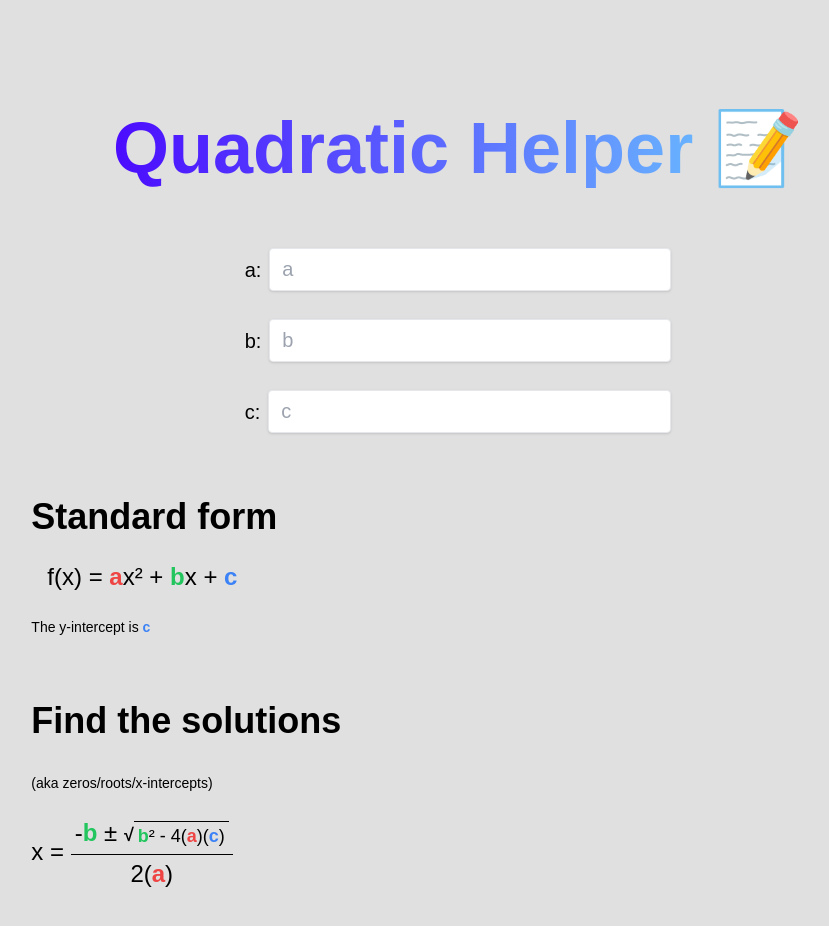
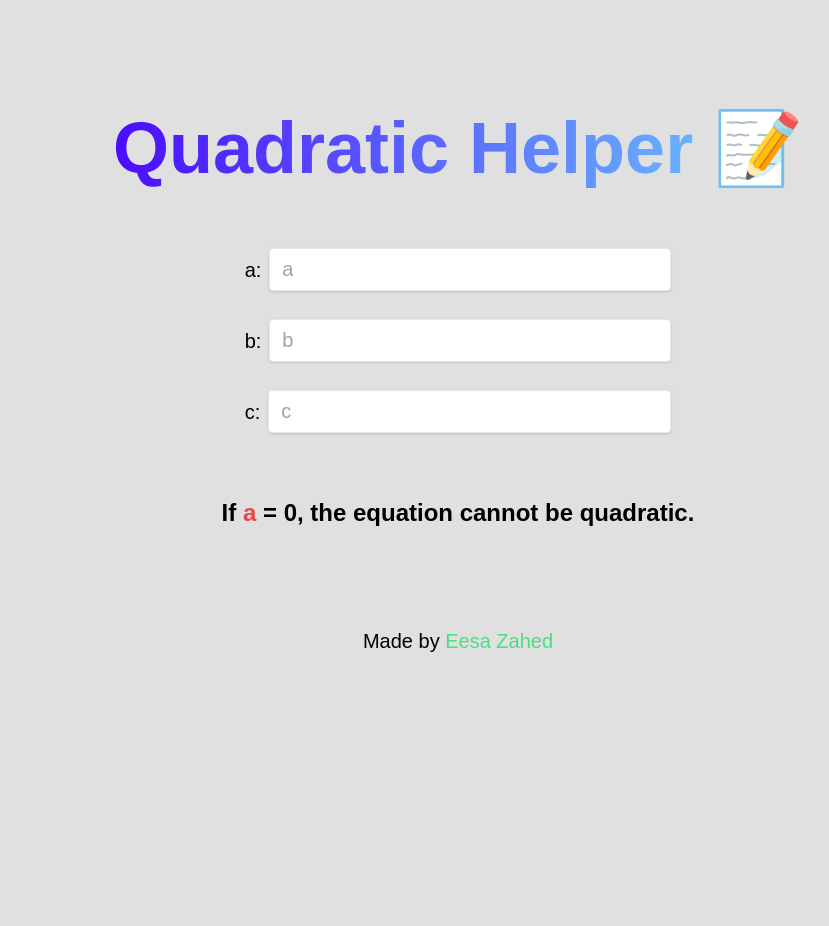
Before and after one commit to eesazahed/quadratic-helper, a Next.js app: page / in a window 1280 px wide. Shown: the top 926 px of the page, without its empty margins (182-1011 px from the left). After the commit the page ends 896 px from the top, so only its background shows below. Built offline with nearby package versions, Linux system fonts and the light colour scheme.

Commit message:
added links to desmos

```diff
--- a/pages/index.tsx
+++ b/pages/index.tsx
@@ -109,15 +109,27 @@ const Home: NextPage = () => {
                 updateParent={(e: string) => setFormData({ ...formData, c: e })}
               />
             </div>
-            {a !== undefined && a === 0 ? (
+            {a === undefined || a === 0 ? (
               <div className="mb-8">
-                <h1 className="mt-16 mb-8 text-2xl font-bold">
+                <h1 className="text-center mt-16 mb-8 text-2xl font-bold">
                   If <A /> = 0, the equation cannot be quadratic.
                 </h1>
               </div>
             ) : (
               <div>
                 <div className="mb-8">
+                  <p className="text-sm text-center italic">
+                    You can click on the standard, factored, or vertex form
+                    equation to copy it. You can paste it into{" "}
+                    <a
+                      href="https://desmos.com/calculator"
+                      rel="noreferrer"
+                      target="_blank"
+                    >
+                      Desmos
+                    </a>{" "}
+                    to see a visualized graph.
+                  </p>
                   <h1 className="mt-16 mb-4 text-4xl font-bold">
                     Standard form
                   </h1>
@@ -150,9 +162,7 @@ const Home: NextPage = () => {
                   <h1 className="mt-16 mb-8 text-4xl font-bold">
                     Find the solutions
                   </h1>
-                  <p className="my-5 4 text-sm">
-                    (aka zeros/roots/x-intercepts)
-                  </p>
+                  <p className="my-4 text-sm">(aka zeros/roots/x-intercepts)</p>
                   <div>
                     <h2 className="my-4 text-2xl">
                       x ={" "}
@@ -180,10 +190,16 @@ const Home: NextPage = () => {
                       />
                     </h2>
                   </div>
-                  {a !== undefined &&
-                    b !== undefined &&
-                    c !== undefined &&
-                    discriminant !== undefined && (
+                  {b === undefined || b === 0 || c === undefined || c === 0 ? (
+                    <div>
+                      <p className="my-4 text-sm">
+                        Values for <B /> and <C /> are needed to solve this
+                        quadratic equation.
+                      </p>
+                    </div>
+                  ) : (
+                    <div>
+                      {discriminant !== undefined && (
                         <div>
                           <p className="my-4 text-sm">
                             The discriminant{" "}
@@ -214,8 +230,28 @@ const Home: NextPage = () => {
                             {discriminant < 0 && (
                               <div>
                                 <p className="my-4 text-sm">
-                                Since it is less than zero, that means that the
-                                quadratic has no real roots.
+                                  Since it is less than zero, that means that
+                                  the quadratic has no real roots. However, you
+                                  can still copy{" "}
+                                  <a
+                                    className="text-purple-500 cursor-pointer"
+                                    onClick={(e: any) =>
+                                      copy(e.target.innerText)
+                                    }
+                                  >
+                                    f(x) = {a !== 1 && <A a={a} />}
+                                    x&#178; + {b !== 1 && <B b={b} />}x +{" "}
+                                    <C c={c} />
+                                  </a>{" "}
+                                  and paste it into{" "}
+                                  <a
+                                    href="https://desmos.com/calculator"
+                                    rel="noreferrer"
+                                    target="_blank"
+                                  >
+                                    Desmos
+                                  </a>{" "}
+                                  to see a visualized graph.
                                 </p>
                               </div>
                             )}
@@ -248,8 +284,8 @@ const Home: NextPage = () => {
                                 </h1>
                                 <p className="my-4 text-sm">
                                   Since there&apos;s only one root, that means
-                                that the root must be the vertex. Therefore, the
-                                vertex is{" "}
+                                  that the root must be the vertex. Therefore,
+                                  the vertex is{" "}
                                   <span className="text-pink-500">
                                     ({-b / (2 * a)}, 0).
                                   </span>
@@ -292,7 +328,9 @@ const Home: NextPage = () => {
                                   ={" "}
                                   <Fraction
                                     numerator={
-                                    <span>{-b + Math.sqrt(discriminant)}</span>
+                                      <span>
+                                        {-b + Math.sqrt(discriminant)}
+                                      </span>
                                     }
                                     denominator={<span>{2 * a}</span>}
                                   />{" "}
@@ -328,7 +366,9 @@ const Home: NextPage = () => {
                                   ={" "}
                                   <Fraction
                                     numerator={
-                                    <span>{-b - Math.sqrt(discriminant)}</span>
+                                      <span>
+                                        {-b - Math.sqrt(discriminant)}
+                                      </span>
                                     }
                                     denominator={<span>{2 * a}</span>}
                                   />{" "}
@@ -356,7 +396,8 @@ const Home: NextPage = () => {
                                       }
                                     >
                                       f(x) = {a !== 1 && <A a={a} />}
-                                    (x {root1 < 0 ? "+" : "-"} {Math.abs(root1)}
+                                      (x {root1 < 0 ? "+" : "-"}{" "}
+                                      {Math.abs(root1)}
                                       )(x {root2 < 0 ? "+" : "-"}{" "}
                                       {Math.abs(root2)})
                                     </h2>
@@ -369,14 +410,14 @@ const Home: NextPage = () => {
                                       Find the vertex
                                     </h1>
                                     <p className="my-4 text-sm">
-                                    Given the solutions are are ({root1}, 0) and
-                                    ({root2}, 0), we can find the x-value of the
-                                    vertex by getting the midpoint of both of
-                                    the x-values of the solutions.
+                                      Given the solutions are are ({root1}, 0)
+                                      and ({root2}, 0), we can find the x-value
+                                      of the vertex by getting the midpoint of
+                                      both of the x-values of the solutions.
                                       <br />
                                       <br />
-                                    This can be done by adding them and dividing
-                                    them by 2.
+                                      This can be done by adding them and
+                                      dividing them by 2.
                                     </p>
                                     <h2 className="my-4 text-2xl">
                                       {root1} + {root2} = {root1 + root2}
@@ -388,8 +429,8 @@ const Home: NextPage = () => {
                                       <div>
                                         <p className="my-4 text-sm">
                                           We know that the x-value of the vertex
-                                        is {xValueVertex}. Now, we just need to
-                                        plug it in the equation in standard
+                                          is {xValueVertex}. Now, we just need
+                                          to plug it in the equation in standard
                                           form.
                                         </p>
                                         <h2 className="my-4 text-2xl">
@@ -400,12 +441,15 @@ const Home: NextPage = () => {
                                         <h2 className="my-4 text-2xl">
                                           = <A a={a} />(
                                           {xValueVertex * xValueVertex}) +{" "}
-                                        <B b={b * xValueVertex} /> + <C c={c} />
+                                          <B b={b * xValueVertex} /> +{" "}
+                                          <C c={c} />
                                         </h2>
                                         <h2 className="my-4 text-2xl">
                                           ={" "}
                                           <A
-                                          a={a * (xValueVertex * xValueVertex)}
+                                            a={
+                                              a * (xValueVertex * xValueVertex)
+                                            }
                                           />{" "}
                                           + <B b={b * xValueVertex} /> +
                                           <C c={c} /> = {yValueVertex}
@@ -433,11 +477,15 @@ const Home: NextPage = () => {
                                                 }
                                               >
                                                 f(x) = {a !== 1 && <A a={a} />}
-                                              (x {xValueVertex < 0
+                                                (x{" "}
+                                                {xValueVertex < 0
                                                   ? "+"
                                                   : "-"}{" "}
-                                              {Math.abs(xValueVertex)})&#178;{" "}
-                                              {yValueVertex < 0 ? "-" : "+"}{" "}
+                                                {Math.abs(xValueVertex)}
+                                                )&#178;{" "}
+                                                {yValueVertex < 0
+                                                  ? "-"
+                                                  : "+"}{" "}
                                                 {Math.abs(yValueVertex)}
                                               </h2>
                                             </div>
@@ -452,10 +500,23 @@ const Home: NextPage = () => {
                         </div>
                       )}
                     </div>
+                  )}
+                </div>
               </div>
             )}
           </div>
         </div>
+        <p className="my-16 text-center">
+          Made by{" "}
+          <a
+            className="text-green-400"
+            rel="noreferrer"
+            target="_blank"
+            href="https://eesa.zahed.ca/"
+          >
+            Eesa Zahed
+          </a>
+        </p>
       </main>
     </div>
   );
```
Lines whose indentation alone changed are shown as unchanged.
